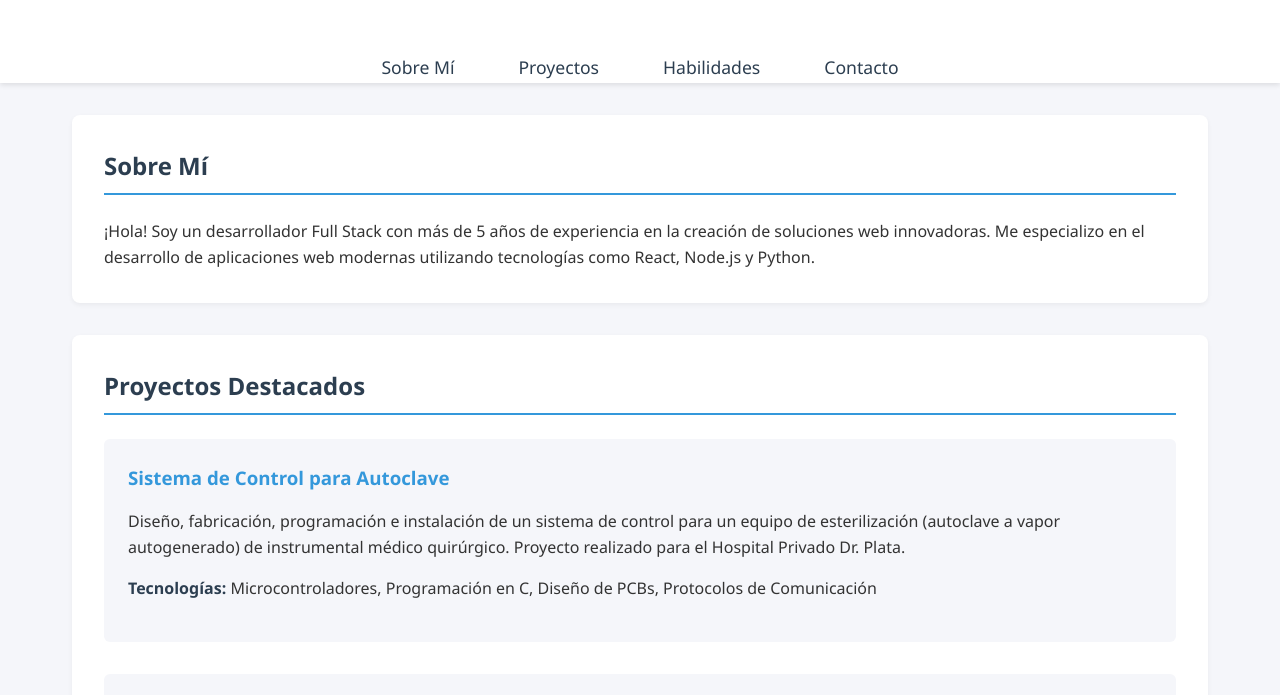
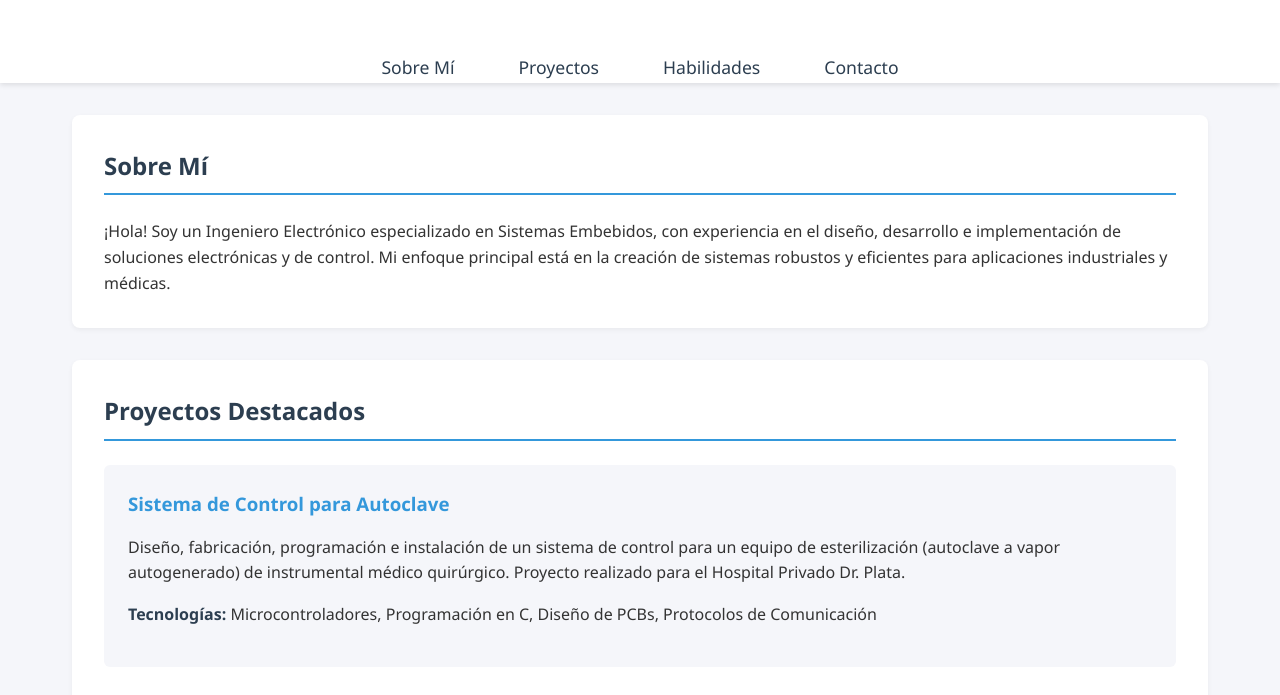
Before and after one commit to makerylab/makerylab.github.io, a plain HTML site: page index.html in a window 1280 px wide. Shown: the part 67-762 px from the top of the page. Drawn offline with Linux system fonts and the light colour scheme; a script that the page names is missing.

Commit message:
Restauración de la sección Sobre Mí con el perfil correcto

```diff
--- a/index.html
+++ b/index.html
@@ -21,7 +21,7 @@
     <main>
         <section id="sobre-mi">
             <h2>Sobre Mí</h2>
-            <p>¡Hola! Soy un desarrollador Full Stack con más de 5 años de experiencia en la creación de soluciones web innovadoras. Me especializo en el desarrollo de aplicaciones web modernas utilizando tecnologías como React, Node.js y Python.</p>
+            <p>¡Hola! Soy un Ingeniero Electrónico especializado en Sistemas Embebidos, con experiencia en el diseño, desarrollo e implementación de soluciones electrónicas y de control. Mi enfoque principal está en la creación de sistemas robustos y eficientes para aplicaciones industriales y médicas.</p>
         </section>
 
         <section id="proyectos">
```
